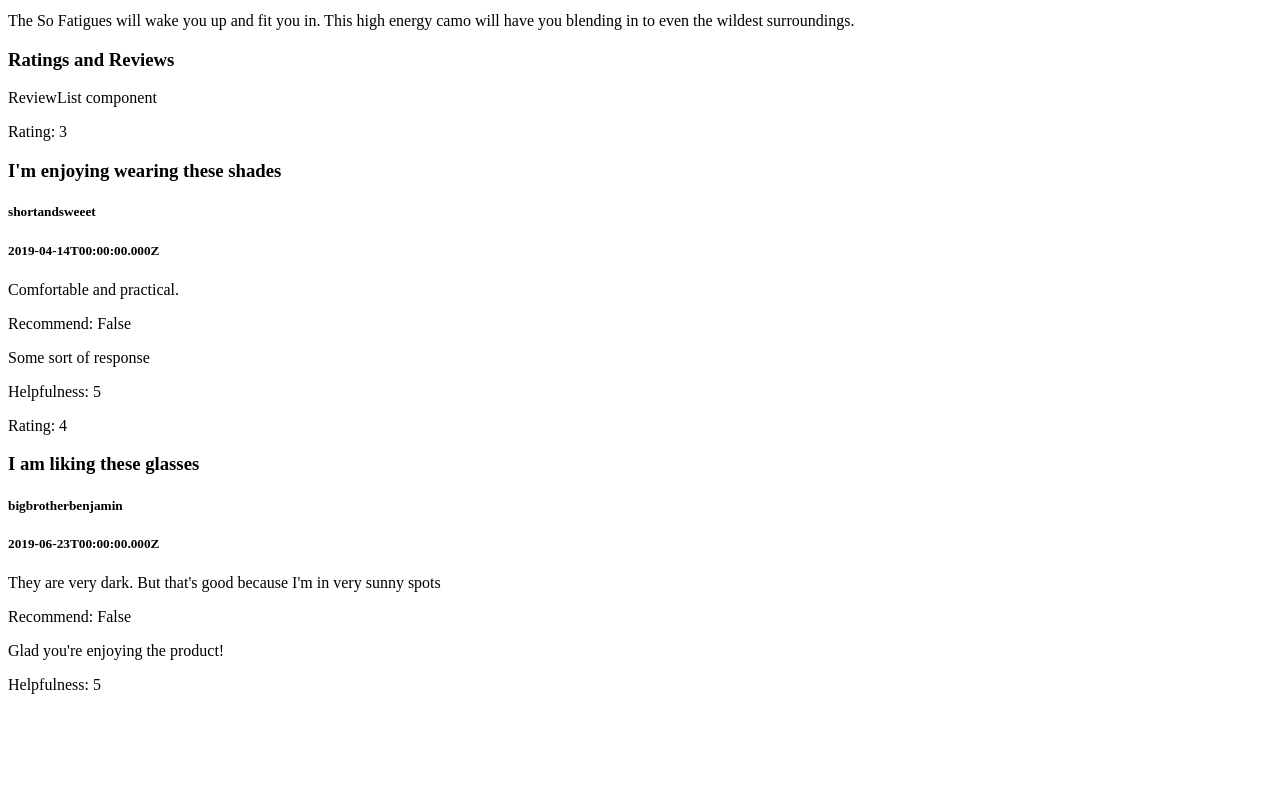
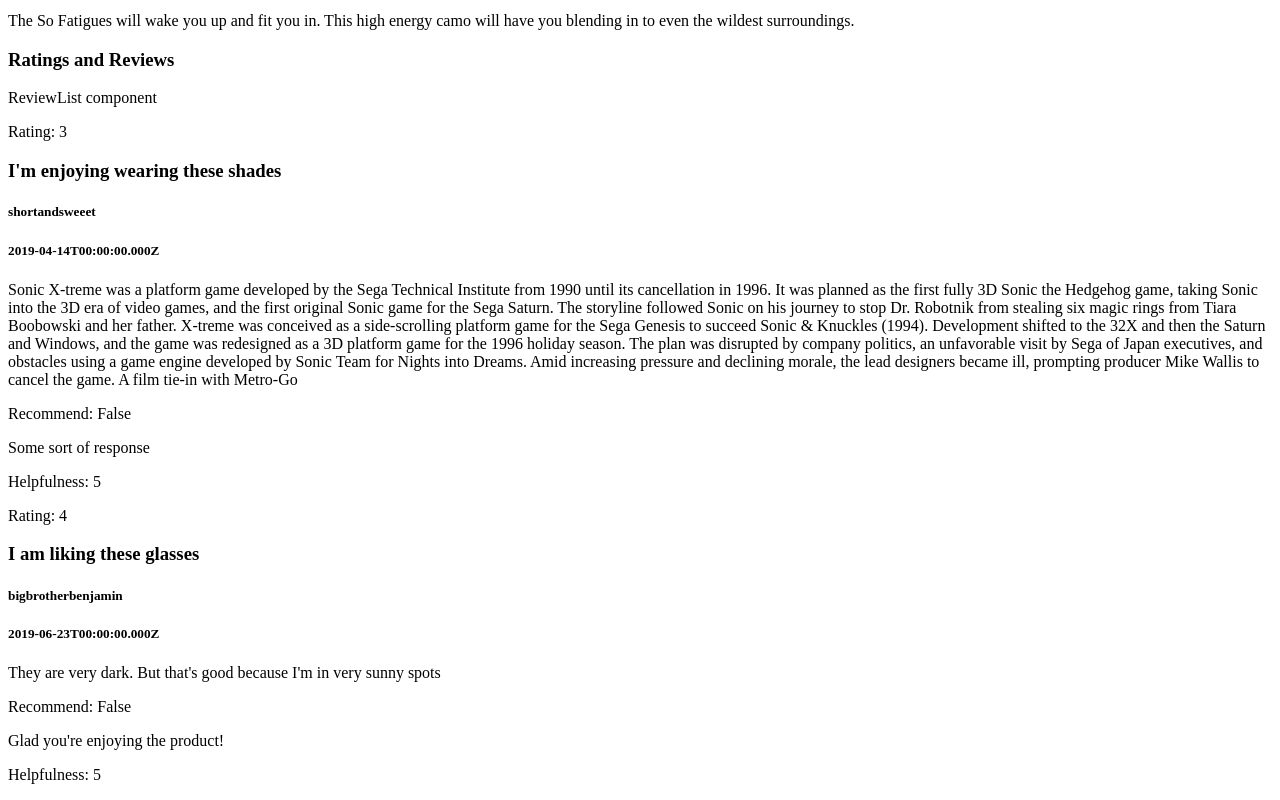
Before and after one commit to mrsampool/projCatwalk, a React (Create React App) app in the folder client/: page / in a window 1280 px wide. Shown: the part 1073-1873 px from the top of the page. Before the commit the page ends 1783 px from the top, so only its background shows below. Built offline with nearby package versions, Linux system fonts and the light colour scheme; the HTML template or start-up script is replaced by a standard one.

Commit message:
Show max 1000 characters for a review

```diff
--- a/client/src/components/ratingsReviews/Review.jsx
+++ b/client/src/components/ratingsReviews/Review.jsx
@@ -1,13 +1,20 @@
 import React from 'react';
 
 export default function Review(props) {
+  let reviewBody;
+  if (props.review.body.length > 1000) {
+    reviewBody = props.review.body.slice(0, 1000);
+  } else {
+    reviewBody = props.review.body;
+  }
+
   return (
     <div id='Review' data-testid='Review' reviewid={props.review.review_id}>
       <p data-testid='reviewrating'>Rating: {props.review.rating}</p>
       <h3 data-testid='reviewsummary'>{props.review.summary}</h3>
       <h5 data-testid='reviewer_name'>{props.review.reviewer_name}</h5>
       <h5 data-testid='reviewdate'>{props.review.date}</h5>
-      <p>{props.review.body}</p>
+      <p>{reviewBody}</p>
       <p>Recommend: {props.review.recommend ? 'True' : 'False'}</p>
       <p data-testid='reviewresponse'>{props.review.response}</p>
       <p>Helpfulness: {props.review.helpfulness}</p>
--- a/client/src/dummyData/reviewsList.js
+++ b/client/src/dummyData/reviewsList.js
@@ -15,7 +15,7 @@ export const reviewsList = {
       "summary": "I'm enjoying wearing these shades",
       "recommend": false,
       "response": "Some sort of response",
-      "body": "Comfortable and practical.",
+      "body": "Sonic X-treme was a platform game developed by the Sega Technical Institute from 1990 until its cancellation in 1996. It was planned as the first fully 3D Sonic the Hedgehog game, taking Sonic into the 3D era of video games, and the first original Sonic game for the Sega Saturn. The storyline followed Sonic on his journey to stop Dr. Robotnik from stealing six magic rings from Tiara Boobowski and her father. X-treme was conceived as a side-scrolling platform game for the Sega Genesis to succeed Sonic & Knuckles (1994). Development shifted to the 32X and then the Saturn and Windows, and the game was redesigned as a 3D platform game for the 1996 holiday season. The plan was disrupted by company politics, an unfavorable visit by Sega of Japan executives, and obstacles using a game engine developed by Sonic Team for Nights into Dreams. Amid increasing pressure and declining morale, the lead designers became ill, prompting producer Mike Wallis to cancel the game. A film tie-in with Metro-Goldwyn-Mayer was also canceled. In place of X-treme, Sega released a port of the Genesis game Sonic 3D Blast, but did not release an original 3D Sonic platform game until Sonic Adventure for the Dreamcast in 1998. The cancellation is considered an important factor in the Saturn's commercial failure, as it left the system with no original Sonic platform game. Elements similar to those in X-treme appeared in later games, such as Sonic Lost World (2013).",
       "date": "2019-04-14T00:00:00.000Z",
       "reviewer_name": "shortandsweeet",
       "helpfulness": 5,
```
